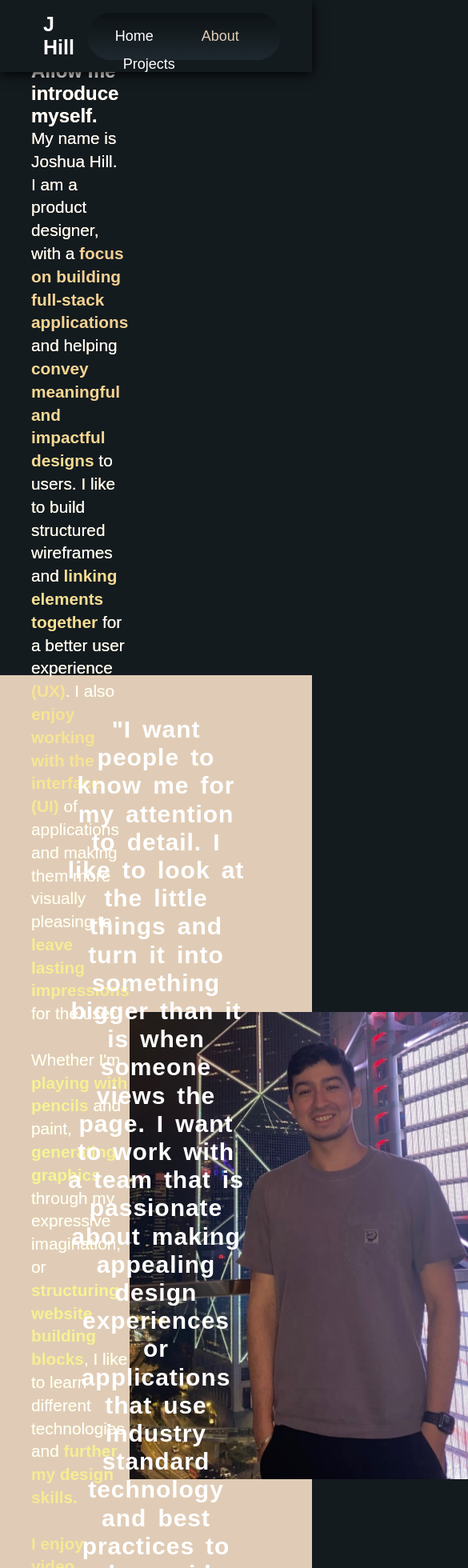
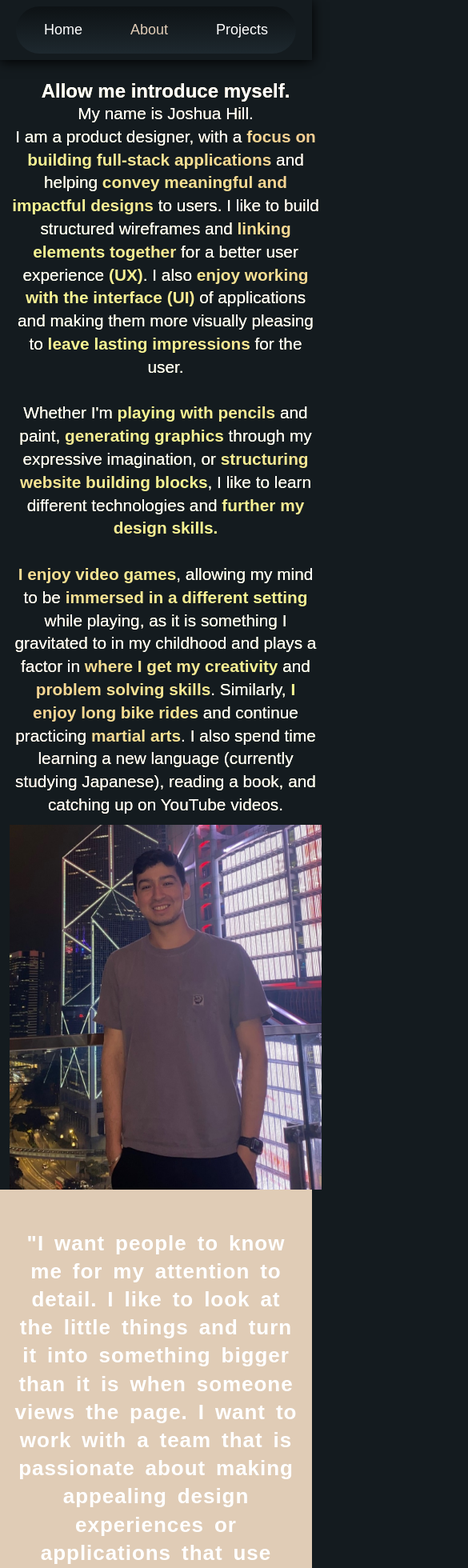
Before and after one commit to JoshHill1/JH-React-Portfolio, a React (Vite) app: page /about in a window 390 px wide. Shown: the top 1960 px of the page at 80% size, 585 px wide, since content can reach past the window. Built offline with nearby package versions, Linux system fonts and the light colour scheme.

Commit message:
added media query styling.

```diff
--- a/src/components/FeaturedProject/featproj.css
+++ b/src/components/FeaturedProject/featproj.css
@@ -113,3 +113,10 @@
 .indicator-inactive {
   background-color: rgba(255, 255, 255, 0.8);
 }
+
+@media screen and (max-width: 768px) {
+  #whole-featured-projects-section {
+    max-width: 100vw;
+    grid-template-columns: 1fr;
+  }
+}
--- a/src/components/Nav/nav.css
+++ b/src/components/Nav/nav.css
@@ -143,3 +143,15 @@
     opacity: 1;
   }
 }
+
+
+@media screen and (max-width: 768px) {
+  .navbar-container {
+    padding: 8px 1%;
+    justify-content: center;
+  }
+
+  .navbar-container h1, .JHill {
+    display: none;
+  }
+}
--- a/src/components/ProjectCards/projectcards.css
+++ b/src/components/ProjectCards/projectcards.css
@@ -60,3 +60,25 @@
   width: 60%;
   color: var(--accent);
 }
+
+
+@media screen and (max-width: 768px) {
+  .card {
+    height: 300px;
+  }
+
+  .card-info {
+    height: fit-content;
+  }
+
+  .proj-title-category h2 {
+    font-size: 1rem;
+  }
+  .proj-title-category h3 {
+    font-size: 0.6rem;
+  }
+
+  .card-info .card-subtext, .image-preview {
+    display: none;
+  }
+}
--- a/src/pages/About/about.css
+++ b/src/pages/About/about.css
@@ -48,3 +48,30 @@
   line-height: 2.2rem;
   text-align: center;
 }
+
+
+@media screen and (max-width: 768px) {
+  .aboutp-intro {
+    grid-template-columns: 1fr;
+    margin: 0;
+    height: fit-content;
+  }
+
+  .aboutp-intro-text {
+    padding: 25px 15px 10px;
+    width: 414px;
+    text-align: center;
+  }
+
+  .aboutp-intro img {
+    width: 100vw;
+  }
+
+  .quote-text {
+    padding: 50px 15px;
+  }
+  .quote-text p {
+    font-weight: 600;
+    font-size: 26px;
+  }
+}
--- a/src/pages/Home/home.css
+++ b/src/pages/Home/home.css
@@ -63,6 +63,7 @@
 }
 
 .left-of-homep button {
+  color: #000;
   border: none;
   width: fit-content;
   font-weight: 600;
@@ -162,3 +163,25 @@
   font-size: 1.55rem;
   color: var(--secondaryColor);
 }
+
+
+
+@media screen and (max-width: 768px) {
+  #flex-for-homep {
+    grid-template-columns: 1fr;
+    overflow: scroll;
+  }
+
+  .left-of-homep p {
+    text-align: center;
+  }
+  .left-of-homep {
+    align-items: center;
+    margin-bottom: 30px;
+  }
+
+  #imatextflex {
+    margin-left: 0;
+  }
+
+}
```
